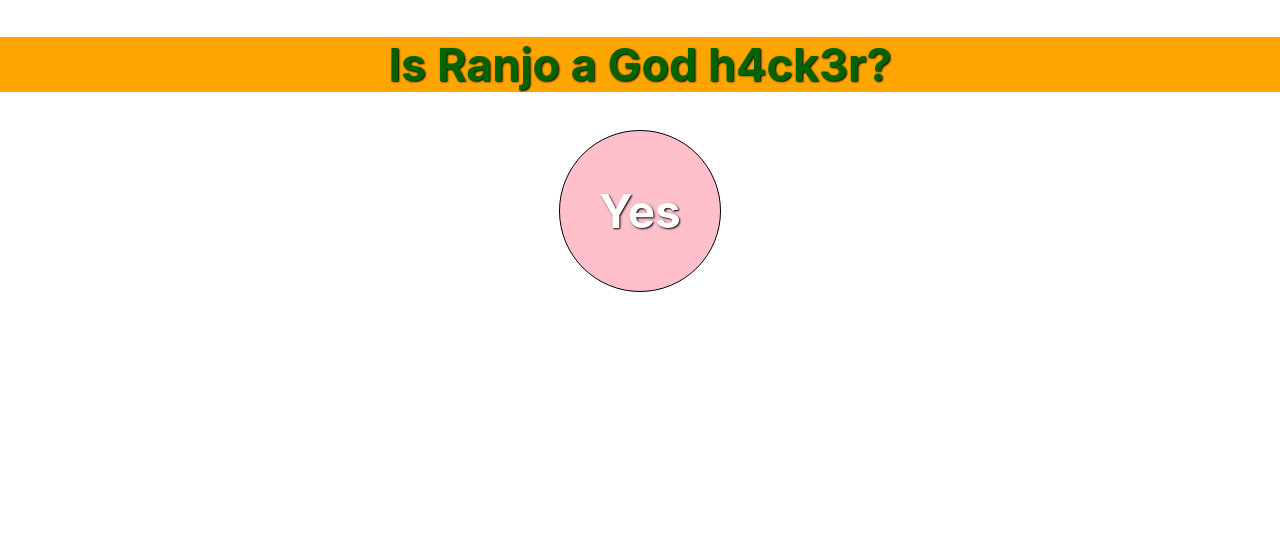
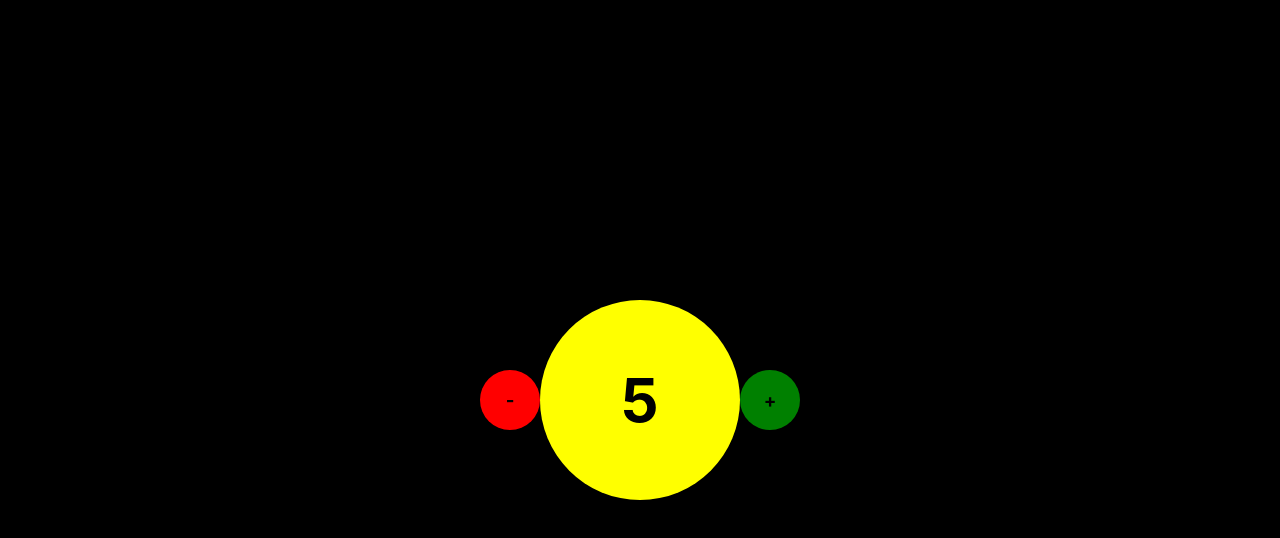
Before and after one commit to oscargelin/React-TS-pracc, a React (Create React App) app: page / in a window 1280 px wide. Shown: the top 538 px of the page. Built offline with nearby package versions, Linux system fonts and the light colour scheme.

Commit message:
feat: add counter component

```diff
--- a/src/App.tsx
+++ b/src/App.tsx
@@ -1,11 +1,11 @@
 import React, { useState } from "react";
-import YesToNoClicker from "./components/YesToNoClicker";
+import Counter from "./components/Counter";
 import "./App.css";
 
 const App = () => {
   return (
     <div className="App">
-      <YesToNoClicker textValue="Yes" />
+      <Counter startingValue={5} />
     </div>
   );
 };
--- a/src/components/Counter.tsx
+++ b/src/components/Counter.tsx
@@ -1,20 +1,68 @@
-interface Props {
-  counter: number;
+import React, { useState } from "react";
+
+interface ICounter {
+  startingValue: number;
 }
 
-const Counter = (props: Props) => {
-  const incrementCounter = () => {
-    props.counter = props.counter + 1;
-  };
+const backroundContainerStyle = {
+  backgroundColor: "black",
+  height: "100vh",
+  width: "100vw",
+  display: "flex",
+  justifyContent: "center",
+  alignItems: "center",
+};
 
-  const decrementCounter = () => {
-    props.counter = props.counter + 1;
-  };
+const boxStyle = {
+  height: "200px",
+  width: "200px",
+  backgroundColor: "yellow",
+  display: "flex",
+  justifyContent: "center",
+  alignItems: "center",
+  borderRadius: "50%",
+};
+
+const minusBoxStyle = {
+  borderRadius: "50%",
+  display: "flex",
+  justifyContent: "center",
+  alignItems: "center",
+  width: "60px",
+  height: "60px",
+  backgroundColor: "red",
+};
+
+const plusBoxStyle = {
+  borderRadius: "50%",
+  display: "flex",
+  justifyContent: "center",
+  alignItems: "center",
+  width: "60px",
+  height: "60px",
+  backgroundColor: "green",
+};
+
+const counterStyle = {
+  fontSize: "60px",
+};
+const Counter = ({ startingValue }: ICounter) => {
+  const [counter, setCounter] = useState<number>(startingValue);
+
+  const decrementCounter = () => setCounter((prevCounter) => prevCounter - 1);
+  const incrementCounter = () => setCounter((prevCounter) => prevCounter + 1);
+
   return (
-    <div>
-      <button onClick={incrementCounter}>+</button>
-      <h1>{props.counter}</h1>
-      <button onClick={decrementCounter}>-</button>
+    <div style={backroundContainerStyle}>
+      <div style={minusBoxStyle} onClick={decrementCounter}>
+        <h3>-</h3>
+      </div>
+      <div style={boxStyle}>
+        <h2 style={counterStyle}>{counter}</h2>
+      </div>
+      <div style={plusBoxStyle} onClick={incrementCounter}>
+        <h3>+</h3>
+      </div>
     </div>
   );
 };
```
